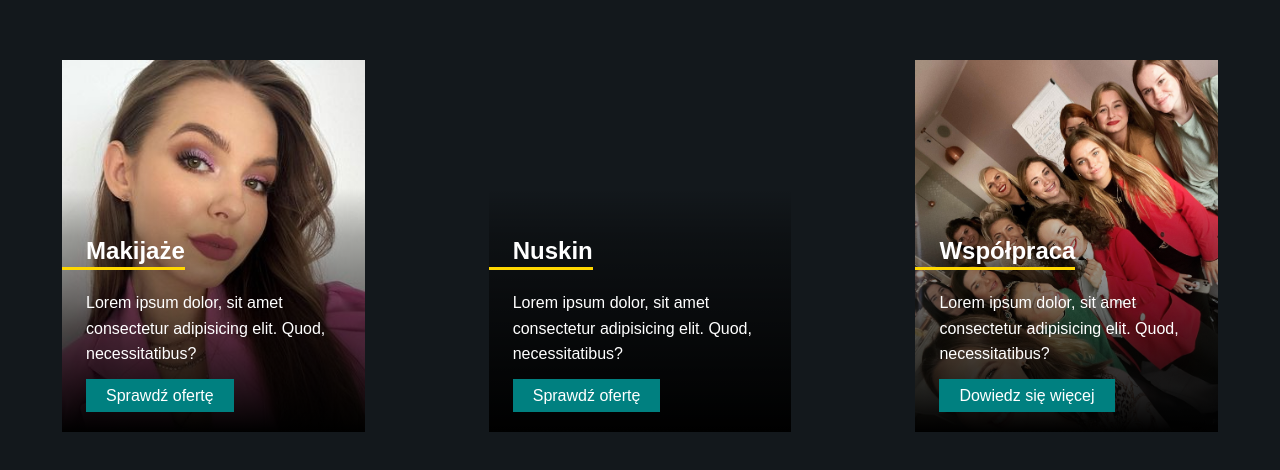
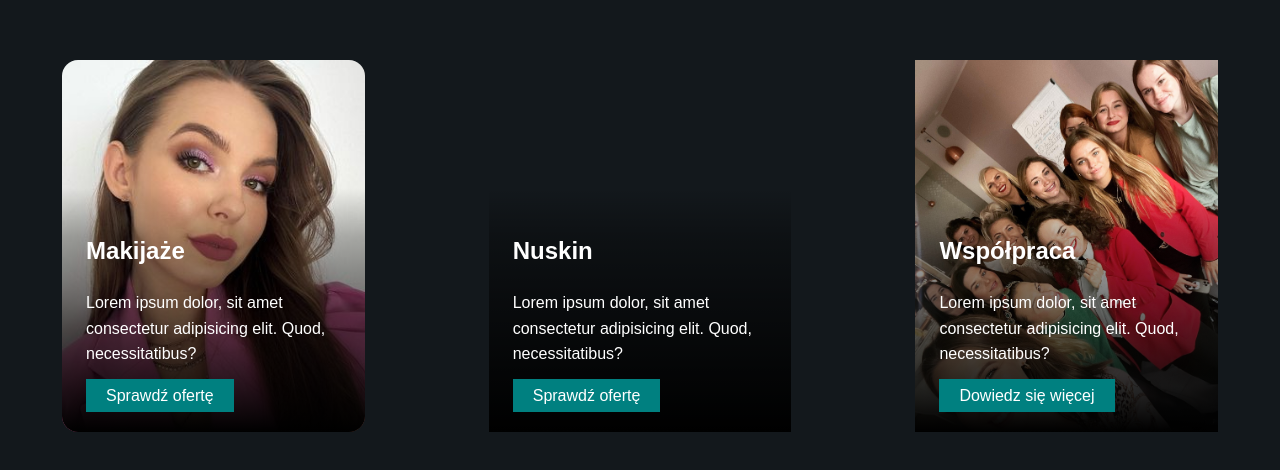
Before and after one commit to MateuszWiktorowicz/Karolina-homepage, a plain HTML site: page index.html in a window 1280 px wide. Shown: the part 154-624 px from the top of the page. Drawn offline with nearby package versions, Linux system fonts and the light colour scheme.

Commit message:
added card's border radius card's scale transform underline title transform

```diff
--- a/css/card.css
+++ b/css/card.css
@@ -14,6 +14,13 @@
     background-size: cover;
     padding: 8rem 0 0;
     max-width: 34ch;
+    border-radius: 1rem;
+    overflow: hidden;
+    transition: transform 500ms ease;
+}
+
+.cardMakeUp:hover {
+    transform: scale(1.05);
 }
 
 .cardNuSkin {
@@ -45,11 +52,18 @@
 
 .cardTitle::after {
     content: "";
-    background: gold;
+    background: teal;
     height: 3px;
     position: absolute;
     width: calc(100% + var(--padding));
     left: calc(var(--padding) * -1);
     bottom: 0;
+    transform: scaleX(0);
+    transform-origin: left;
+    transition: transform 500ms ease;
 
 }
+
+.cardMakeUp:hover .cardTitle::after {
+    transform: scaleX(1);
+}
```
